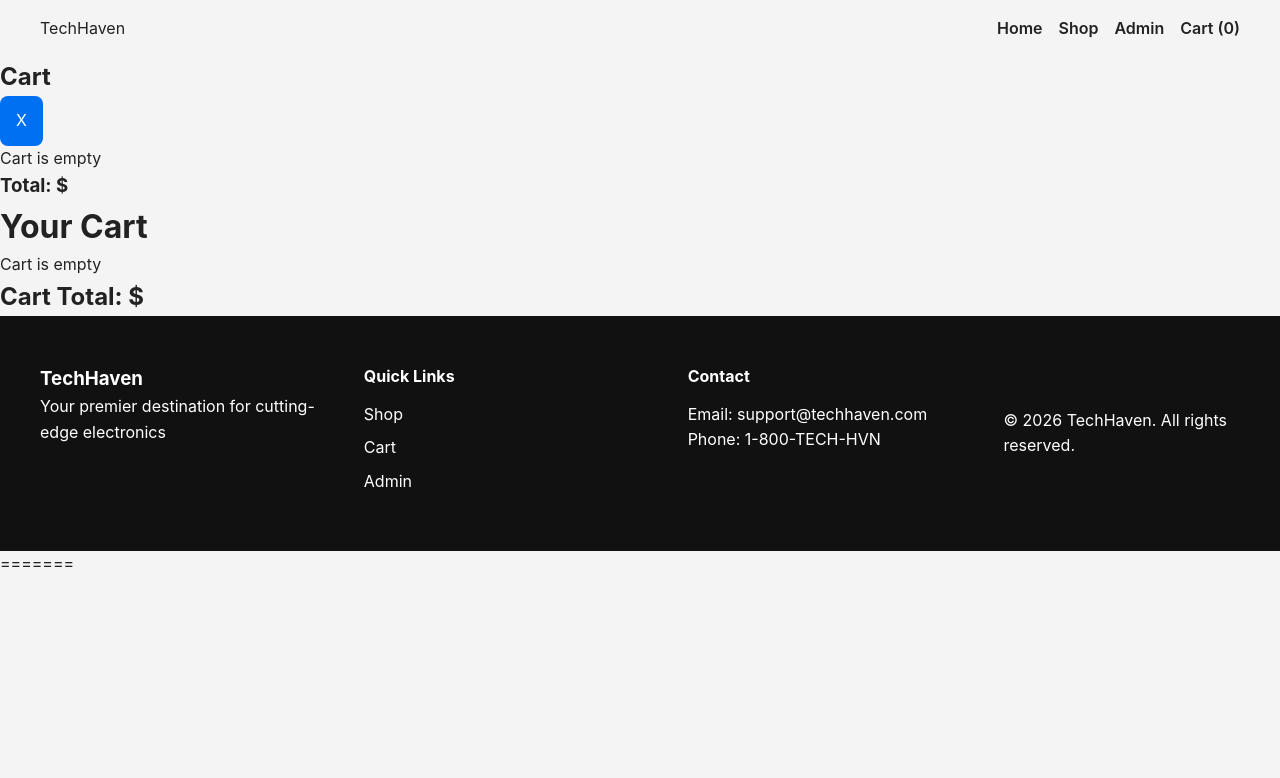
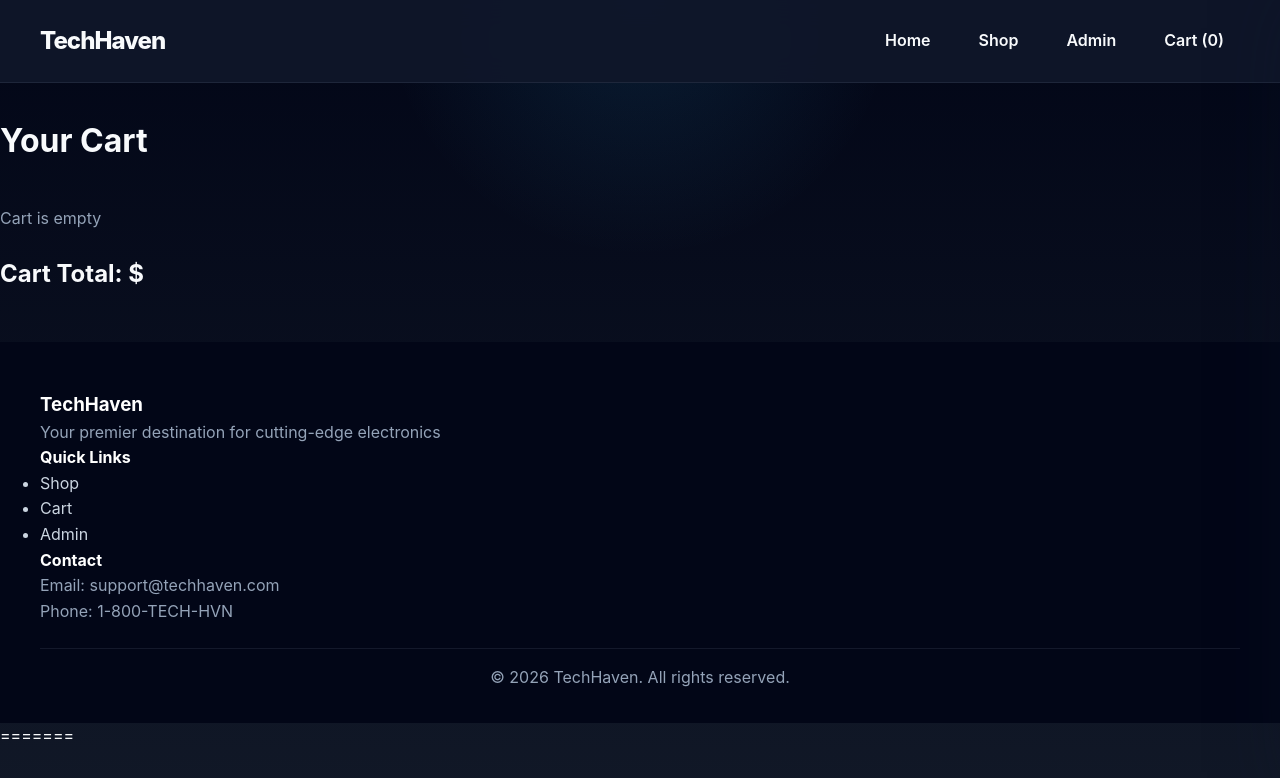
Before and after one commit to Alphinemkorea/React-Based-Personal-Project-Showcase-App, a React (Vite) app: page /cart in a window 1280 px wide. Shown: the top 778 px of the page. Built offline with nearby package versions, Linux system fonts and the light colour scheme.

Commit message:
styling added

```diff
--- a/src/components/cart/Cart.jsx
+++ b/src/components/cart/Cart.jsx
@@ -18,7 +18,7 @@ export default function Cart() {
       <div className="cart-header">
         <h2>Cart</h2>
 
-        <button onClick={toggleCart}>
+        <button type="button" className="icon-button" onClick={toggleCart}>
           X
         </button>
       </div>
@@ -37,15 +37,15 @@ export default function Cart() {
           </div>
 
           <div>
-            <button onClick={() => decreaseQty(item.id)}>
+              <button type="button" className="icon-button" onClick={() => decreaseQty(item.id)}>
               -
             </button>
 
-            <span style={{ margin: "0 10px" }}>
+            <span className="quantity-value">
               {item.qty}
             </span>
 
-            <button onClick={() => increaseQty(item.id)}>
+            <button type="button" className="icon-button" onClick={() => increaseQty(item.id)}>
               +
             </button>
           </div>
@@ -63,12 +63,7 @@ export default function Cart() {
           </button>
 
           <Link to="/checkout">
-            <button
-              style={{
-                width: "100%",
-                marginTop: "10px",
-              }}
-            >
+            <button type="button" className="cart-action">
               Proceed to Checkout
             </button>
           </Link>
--- a/src/index.css
+++ b/src/index.css
@@ -5,13 +5,16 @@
 }
 
 :root {
-  --bg: #f4f4f4;
-  --surface: #ffffff;
-  --text: #222222;
-  --muted: #555555;
-  --accent: #0070f3;
-  --border: #e0e0e0;
-  --shadow: rgba(0, 0, 0, 0.08);
+  --bg: #0f172a;
+  --surface: #111827;
+  --surface-elevated: rgba(255, 255, 255, 0.08);
+  --text: #f8fafc;
+  --muted: #94a3b8;
+  --accent: #38bdf8;
+  --accent-strong: #0ea5e9;
+  --border: rgba(148, 163, 184, 0.16);
+  --shadow: 0 24px 80px rgba(15, 23, 42, 0.24);
+  --radius: 1.25rem;
 }
 
 html,
@@ -22,9 +25,15 @@ body,
 
 body {
   font-family: Inter, system-ui, -apple-system, BlinkMacSystemFont, 'Segoe UI', sans-serif;
-  background: var(--bg);
+  background: radial-gradient(circle at top, rgba(56, 189, 248, 0.12), transparent 25%),
+    linear-gradient(180deg, #020617 0%, #111827 100%);
   color: var(--text);
   line-height: 1.6;
+}
+
+img {
+  display: block;
+  max-width: 100%;
 }
 
 button,
@@ -41,15 +50,39 @@ a {
 
 button {
   border: none;
-  background: var(--accent);
-  color: white;
-  border-radius: 8px;
+  background: linear-gradient(135deg, var(--accent), var(--accent-strong));
+  color: #ffffff;
+  border-radius: 999px;
   cursor: pointer;
-  padding: 0.75rem 1rem;
+  padding: 0.9rem 1.5rem;
+  transition: transform 180ms ease, box-shadow 180ms ease, opacity 180ms ease;
+  box-shadow: 0 18px 30px rgba(56, 189, 248, 0.18);
 }
 
 button:hover {
-  opacity: 0.93;
+  transform: translateY(-1px);
+  opacity: 0.98;
+}
+
+button.secondary {
+  background: rgba(255, 255, 255, 0.08);
+  color: var(--text);
+  box-shadow: none;
+}
+
+button.icon-button {
+  width: 40px;
+  height: 40px;
+  padding: 0;
+  border-radius: 50%;
+  display: inline-flex;
+  align-items: center;
+  justify-content: center;
+  background: rgba(255, 255, 255, 0.08);
+}
+
+button.icon-button:hover {
+  background: rgba(255, 255, 255, 0.14);
 }
 
 .container {
@@ -57,18 +90,28 @@ button:hover {
   margin: 0 auto;
 }
 
-.header,
-.footer {
-  width: 100%;
+.header {
+  position: sticky;
+  top: 0;
+  z-index: 50;
+  backdrop-filter: blur(14px);
+  background: rgba(15, 23, 42, 0.94);
+  border-bottom: 1px solid rgba(148, 163, 184, 0.12);
 }
 
-.header .container,
-.footer .container {
+.header .container {
   display: flex;
   align-items: center;
   justify-content: space-between;
   gap: 1rem;
   padding: 1rem 0;
+}
+
+.logo {
+  font-size: 1.5rem;
+  font-weight: 800;
+  letter-spacing: -0.04em;
+  color: #f8fafc;
 }
 
 .nav {
@@ -81,68 +124,549 @@ button:hover {
 .nav a {
   color: var(--text);
   font-weight: 600;
+  padding: 0.75rem 1rem;
+  border-radius: 999px;
+  transition: background 160ms ease, color 160ms ease;
+}
+
+.nav a:hover,
+.nav a.active {
+  background: rgba(56, 189, 248, 0.14);
+  color: #ffffff;
 }
 
 .cart-link {
   font-weight: 700;
 }
 
+.hero {
+  display: grid;
+  grid-template-columns: 1.2fr 0.8fr;
+  gap: 2rem;
+  align-items: center;
+  padding: 3rem 0;
+}
+
+.hero-text {
+  max-width: 620px;
+}
+
+.hero h1 {
+  font-size: clamp(2.6rem, 4vw, 4.4rem);
+  line-height: 1.02;
+  margin-bottom: 1rem;
+  color: #f8fafc;
+}
+
+.hero p {
+  font-size: 1.05rem;
+  color: var(--muted);
+  margin-bottom: 1.8rem;
+  max-width: 32rem;
+}
+
+.hero-image {
+  position: relative;
+}
+
+.hero-image img {
+  width: 100%;
+  aspect-ratio: 4 / 3;
+  object-fit: cover;
+  border-radius: 1.5rem;
+  box-shadow: 0 40px 120px rgba(15, 23, 42, 0.35);
+}
+
+.section-title {
+  font-size: 2rem;
+  margin-bottom: 1rem;
+  color: #e2e8f0;
+  position: relative;
+}
+
+.section-title::after {
+  content: "";
+  display: block;
+  width: 5rem;
+  height: 4px;
+  margin-top: 0.8rem;
+  border-radius: 999px;
+  background: linear-gradient(90deg, var(--accent), var(--accent-strong));
+}
+
 .grid {
   display: grid;
   gap: 1.5rem;
-  grid-template-columns: repeat(auto-fit, minmax(240px, 1fr));
+  grid-template-columns: repeat(auto-fit, minmax(260px, 1fr));
   margin-top: 1.5rem;
 }
 
 .card {
   background: var(--surface);
-  padding: 1.25rem;
-  border-radius: 1rem;
-  box-shadow: 0 10px 30px var(--shadow);
+  padding: 1.5rem;
+  border-radius: var(--radius);
+  border: 1px solid rgba(148, 163, 184, 0.12);
+  box-shadow: var(--shadow);
+  transition: transform 180ms ease, box-shadow 180ms ease;
+}
+
+.card:hover {
+  transform: translateY(-4px);
 }
 
 .product-img {
   width: 100%;
   height: 220px;
   object-fit: cover;
-  border-radius: 0.75rem;
+  border-radius: 1rem;
   margin-bottom: 1rem;
 }
 
-.footer {
-  background: #111;
-  color: #fff;
+.description,
+.product-description {
+  color: var(--muted);
+  font-size: 0.97rem;
+  margin: 0.75rem 0 1rem;
+}
+
+.search-input,
+.input,
+.select,
+textarea {
+  width: 100%;
+  max-width: 420px;
+  padding: 0.95rem 1rem;
+  border-radius: 999px;
+  border: 1px solid rgba(148, 163, 184, 0.16);
+  background: rgba(255, 255, 255, 0.06);
+  color: var(--text);
+  outline: none;
+  transition: border-color 150ms ease, box-shadow 150ms ease;
+}
+
+.search-input:focus,
+.input:focus,
+.select:focus,
+textarea:focus {
+  border-color: var(--accent);
+  box-shadow: 0 0 0 4px rgba(56, 189, 248, 0.16);
+}
+
+.product-page {
+  display: grid;
+  grid-template-columns: 1fr 1fr;
+  gap: 2rem;
+  align-items: start;
   padding: 2rem 0;
 }
 
-.footer .footer-content {
-  display: grid;
-  grid-template-columns: repeat(auto-fit, minmax(180px, 1fr));
-  gap: 1.5rem;
+.product-page-image img {
   width: 100%;
+  border-radius: 1.5rem;
+  object-fit: cover;
 }
 
-.footer .footer-section h4 {
-  margin-bottom: 0.75rem;
+.product-page-details {
+  display: flex;
+  flex-direction: column;
+  gap: 1.5rem;
 }
 
-.footer ul {
-  list-style: none;
-  padding: 0;
+.product-page-details h1 {
+  font-size: clamp(2rem, 3vw, 3rem);
+  margin-bottom: 0.35rem;
 }
 
-.footer ul li {
+.product-page-details h2 {
+  color: var(--accent);
+}
+
+.cart-drawer {
+  position: fixed;
+  top: 0;
+  right: 0;
+  height: 100vh;
+  width: min(420px, 100%);
+  background: rgba(15, 23, 42, 0.99);
+  border-left: 1px solid rgba(148, 163, 184, 0.16);
+  transform: translateX(110%);
+  transition: transform 220ms ease;
+  padding: 2rem 1.5rem;
+  z-index: 60;
+  overflow-y: auto;
+  box-shadow: -24px 0 80px rgba(15, 23, 42, 0.35);
+}
+
+.cart-drawer.open {
+  transform: translateX(0);
+}
+
+.cart-header {
+  display: flex;
+  align-items: center;
+  justify-content: space-between;
+  margin-bottom: 1.5rem;
+}
+
+.cart-header h2 {
+  font-size: 1.5rem;
+}
+
+.cart-item {
+  display: flex;
+  align-items: center;
+  justify-content: space-between;
+  gap: 0.75rem;
+  background: rgba(255, 255, 255, 0.05);
+  border: 1px solid rgba(148, 163, 184, 0.12);
+  border-radius: 1rem;
+  padding: 1rem;
+  margin-bottom: 1rem;
+}
+
+.cart-item p,
+.cart-item span {
+  color: #e2e8f0;
+}
+
+.cart-item button {
+  width: 38px;
+  height: 38px;
+  border-radius: 50%;
+  padding: 0;
+  min-width: 0;
+  background: rgba(255, 255, 255, 0.06);
+}
+
+.cart-item button:hover {
+  background: rgba(255, 255, 255, 0.14);
+}
+
+.cart-drawer h3 {
+  margin-top: 1rem;
+  margin-bottom: 1rem;
+  color: #ffffff;
+}
+
+.cart-drawer p,
+.cart-drawer span {
+  color: var(--muted);
+}
+
+.cart-drawer .cart-action {
+  width: 100%;
+  margin-top: 0.8rem;
+}
+
+.cart-page {
+  display: grid;
+  gap: 1.5rem;
+  padding: 2rem 0;
+}
+
+.cart-page h1,
+.cart-page h2 {
+  margin-bottom: 1rem;
+}
+
+.cart-quantity-controls {
+  display: flex;
+  align-items: center;
+  gap: 0.75rem;
+}
+
+.cart-page .card {
+  display: grid;
+  gap: 1rem;
+}
+
+.quantity-value {
+  margin: 0 10px;
+  min-width: 24px;
+  text-align: center;
+}
+
+.admin-dashboard {
+  display: grid;
+  grid-template-columns: 280px 1fr;
+  gap: 2rem;
+  padding: 2rem 0;
+}
+
+.admin-dashboard.sidebar-collapsed {
+  grid-template-columns: 0 1fr;
+}
+
+.admin-dashboard.sidebar-collapsed .admin-sidebar {
+  display: none;
+}
+
+.admin-sidebar {
+  background: var(--surface);
+  border: 1px solid rgba(148, 163, 184, 0.12);
+  border-radius: var(--radius);
+  padding: 1.5rem;
+  min-height: fit-content;
+}
+
+.sidebar-brand {
+  font-size: 1.25rem;
+  font-weight: 700;
+  margin-bottom: 1.5rem;
+}
+
+.sidebar-nav {
+  display: flex;
+  flex-direction: column;
+  gap: 0.75rem;
+}
+
+.sidebar-nav a {
+  display: inline-flex;
+  padding: 0.85rem 1rem;
+  border-radius: 999px;
+  color: var(--text);
+  background: rgba(255, 255, 255, 0.04);
+  transition: background 150ms ease;
+}
+
+.sidebar-nav a:hover {
+  background: rgba(56, 189, 248, 0.14);
+}
+
+.admin-main {
+  display: grid;
+  gap: 1.75rem;
+}
+
+.dashboard-header {
+  display: flex;
+  flex-wrap: wrap;
+  gap: 1.5rem;
+  align-items: center;
+  justify-content: space-between;
+}
+
+.sidebar-toggle {
+  background: rgba(255, 255, 255, 0.08);
+  color: var(--text);
+  border-radius: 999px;
+  padding: 0.9rem 1.2rem;
+  border: 1px solid rgba(148, 163, 184, 0.16);
+}
+
+.dashboard-stats {
+  display: grid;
+  grid-template-columns: repeat(3, minmax(0, 1fr));
+  gap: 1rem;
+}
+
+.stat-card {
+  background: var(--surface);
+  padding: 1.4rem;
+  border-radius: var(--radius);
+  border: 1px solid rgba(148, 163, 184, 0.12);
+}
+
+.dashboard-table {
+  display: grid;
+  gap: 1rem;
+}
+
+.product-table-section {
+  display: grid;
+  gap: 1.5rem;
+}
+
+.table-controls {
+  display: flex;
+  gap: 1rem;
+  flex-wrap: wrap;
+  align-items: flex-end;
+}
+
+.search-control,
+.filter-control {
+  flex: 1;
+  min-width: 220px;
+  display: grid;
+  gap: 0.5rem;
+}
+
+.table-summary {
+  color: var(--muted);
+}
+
+.product-table {
+  width: 100%;
+  border-collapse: collapse;
+  background: rgba(255, 255, 255, 0.04);
+  border: 1px solid rgba(148, 163, 184, 0.12);
+  border-radius: 1rem;
+  overflow: hidden;
+}
+
+.product-table th,
+.product-table td {
+  padding: 0.95rem 1rem;
+  text-align: left;
+  border-bottom: 1px solid rgba(148, 163, 184, 0.12);
+  color: #e2e8f0;
+}
+
+.product-table thead {
+  background: rgba(255, 255, 255, 0.06);
+}
+
+.product-table tbody tr:last-child td {
+  border-bottom: none;
+}
+
+.empty-row {
+  text-align: center;
+  color: var(--muted);
+  padding: 1.5rem 0;
+}
+
+.action-button {
+  margin-right: 0.5rem;
   margin-bottom: 0.5rem;
 }
 
+.product-table td .action-button:last-child {
+  margin-right: 0;
+}
+
+.action-button.secondary {
+  background: rgba(255, 255, 255, 0.08);
+  color: var(--text);
+}
+
+.footer {
+  background: #020617;
+  color: #cbd5e1;
+  padding: 3rem 0 2rem;
+}
+
+.footer h3,
+.footer h4 {
+  color: #ffffff;
+}
+
+.footer-bottom {
+  margin-top: 1.5rem;
+  border-top: 1px solid rgba(148, 163, 184, 0.12);
+  padding-top: 1rem;
+  text-align: center;
+}
+
+.footer a:hover {
+  color: var(--accent);
+}
+
+h1,
+h2,
+h3,
+h4,
+h5 {
+  color: #f8fafc;
+}
+
+p {
+  color: var(--muted);
+}
+
+@media (max-width: 960px) {
+  .hero {
+    grid-template-columns: 1fr;
+    text-align: center;
+    gap: 1.5rem;
+  }
+
+  .hero-image {
+    order: -1;
+  }
+
+  .product-page {
+    grid-template-columns: 1fr;
+  }
+
+  .dashboard-stats {
+    grid-template-columns: 1fr;
+  }
+
+  .admin-dashboard {
+    grid-template-columns: 1fr;
+  }
+}
+
 @media (max-width: 768px) {
+  .grid {
+    grid-template-columns: 1fr;
+  }
+
+  .cart-drawer {
+    width: 100%;
+    max-width: 100%;
+  }
+
+  .product-table {
+    display: block;
+    overflow-x: auto;
+  }
+
+  .product-table th,
+  .product-table td {
+    white-space: nowrap;
+  }
+
+  .table-controls {
+    flex-direction: column;
+    align-items: stretch;
+  }
+}
+
+@media (max-width: 640px) {
+  .container {
+    width: calc(100% - 1.5rem);
+  }
+
   .header .container,
   .footer .container {
     flex-direction: column;
     align-items: flex-start;
   }
 
-  .grid {
-    grid-template-columns: 1fr;
+  .nav {
+    width: 100%;
+    justify-content: center;
+  }
+
+  .cart-header {
+    flex-direction: column;
+    align-items: flex-start;
+  }
+
+  .search-input,
+  .input,
+  .select,
+  textarea {
+    max-width: 100%;
+  }
+
+  .product-page {
+    padding: 1.5rem 0;
+  }
+
+  .admin-sidebar {
+    padding: 1rem;
+  }
+
+  .sidebar-toggle {
+    width: 100%;
+  }
+
+  .footer {
+    padding: 2rem 0 1rem;
   }
 }
--- a/src/pages/CartPage.jsx
+++ b/src/pages/CartPage.jsx
@@ -10,7 +10,7 @@ export default function CartPage() {
     } = useCart();
 
     return (
-        <div>
+        <div className="cart-page">
             <h1>Your Cart </h1>
 
             {cart.length === 0 && <p>Cart is empty</p>}
@@ -20,14 +20,14 @@ export default function CartPage() {
                     <h3>{item.name}</h3>
                     <p>${item.price}</p>
 
-                    <div style={{ display: "flex", gap: "10px", alignItems: "center" }}>
-                        <button onClick={() => decreaseQty(item.id)}>
+                    <div className="cart-quantity-controls">
+                        <button type="button" className="icon-button" onClick={() => decreaseQty(item.id)}>
                             -
                         </button>
 
                         <span>{item.qty}</span>
 
-                        <button onClick={() => increaseQty(item.id)}>
+                        <button type="button" className="icon-button" onClick={() => increaseQty(item.id)}>
                             +
                         </button>
                     </div>
```
Also changed, not shown: src/pages/ShopPage.jsx (+1 -6 lines), 1 other file (tests, documents, lock files or other folders).
